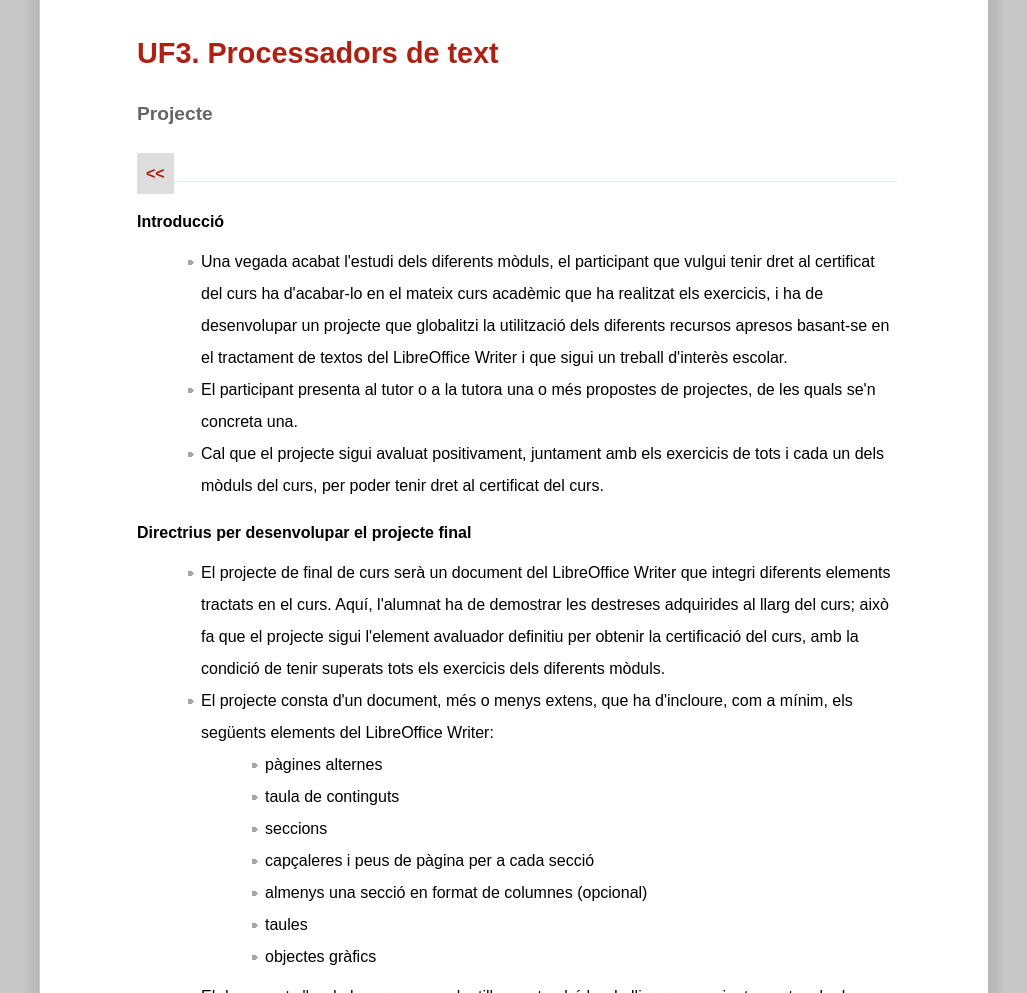
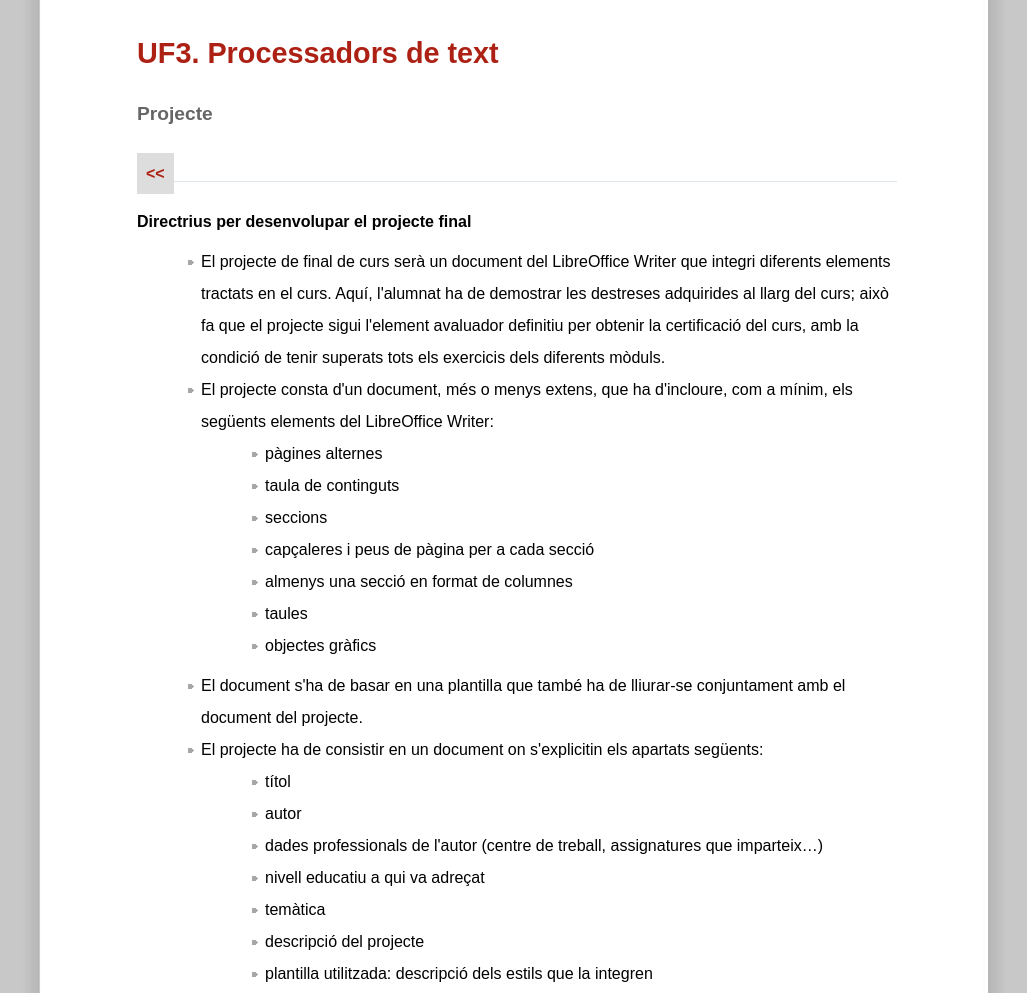
Before and after one commit to AndreuF/curs-writer, a website: page public/materials/projecte.html in a window 1280 px wide. Shown: the top 993 px of the page, without its empty margins (123-1150 px from the left). Drawn offline with Linux system fonts and the light colour scheme.

Commit message:
projecte

```diff
--- a/public/materials/projecte.html
+++ b/public/materials/projecte.html
@@ -45,7 +45,7 @@
       <!-- ......... wikipage start ......... -->
 
 
-
+<!--
       <h3><a name="projecte" id="projecte">Introducció</a></h3>
       <div class="level3">
         <ul>
@@ -62,7 +62,7 @@
         </ul>
 
       </div>
-
+-->
       <h3><a name="directrius_per_desenvolupar_el_projecte_fi_de_curs" id="directrius_per_desenvolupar_el_projecte_fi_de_curs">Directrius per desenvolupar el projecte final</a></h3>
       <div class="level3">
         <ul>
@@ -86,7 +86,7 @@
                 <div class="li"> capçaleres i peus de pàgina per a cada secció</div>
               </li>
               <li class="level2">
-                <div class="li"> almenys una secció en format de columnes (opcional)</div>
+                <div class="li"> almenys una secció en format de columnes</div>
               </li>
               <li class="level2">
                 <div class="li"> taules</div>
@@ -100,7 +100,7 @@
             <div class="li"> El document s&#039;ha de basar en una plantilla que també ha de lliurar-se conjuntament amb el document del projecte.</div>
           </li>
           <li class="level1">
-            <div class="li"> La proposta de projecte que es farà al/a la Tutor/a ha de consistir en un document on s&#039;explicitin els apartats següents:</div>
+            <div class="li"> El projecte ha de consistir en un document on s&#039;explicitin els apartats següents:</div>
             <ul>
               <li class="level2">
                 <div class="li"> títol</div>
@@ -125,6 +125,7 @@
               </li>
             </ul>
           </li>
+          <!--
           <li class="level1">
             <div class="li"> Tot projecte s&#039;ha de formular prèviament com a proposta i ha d&#039;anar adreçat al tutor o a la tutora del curs. El tutor o la tutora estudiarà la proposta per si pot ser factible. El tutor farà saber a
               l&#039;alumnat les observacions, puntualitzacions necessàries o modificacions que s&#039;hagin d&#039;introduir en la proposta per assegurar-se que el projecte sigui viable.</div>
@@ -133,10 +134,12 @@
             <div class="li">Tot i que el calendari fixa una data d&#039;inici del projecte, aquesta data cal entendre-la com a límit i, en conseqüència, és aconsellable que a meitat del curs (al voltant del 4t mòdul) es comencin a formular les
               propostes dels projectes finals.</div>
           </li>
+        -->
         </ul>
 
       </div>
 
+<!--
       <h3><a name="requeriments_del_projecte" id="requeriments_del_projecte">Requeriments del projecte</a></h3>
       <div class="level3">
         <ol>
@@ -174,7 +177,7 @@
         </ol>
 
       </div>
-
+-->
       <h3><a name="alguns_exemples_de_projecte" id="alguns_exemples_de_projecte">Alguns exemples de projecte</a></h3>
       <div class="level3">
 
```
